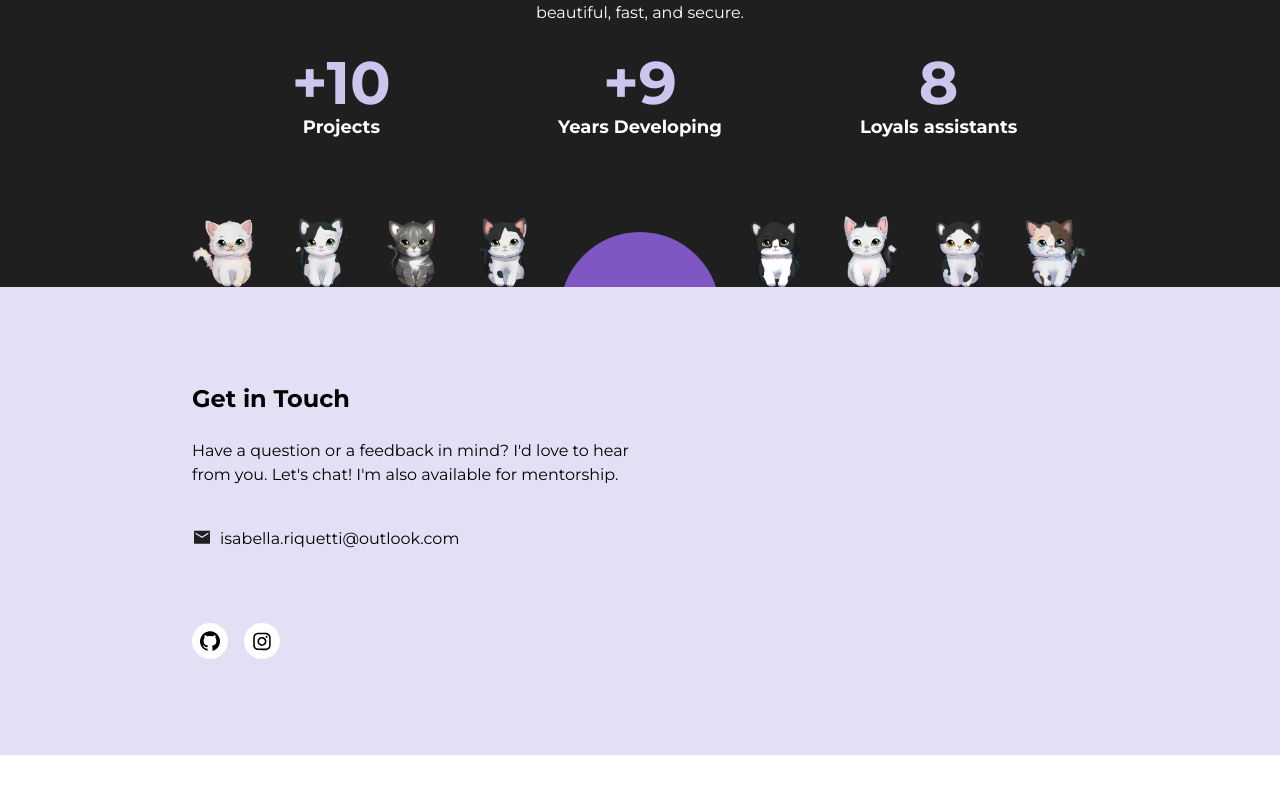
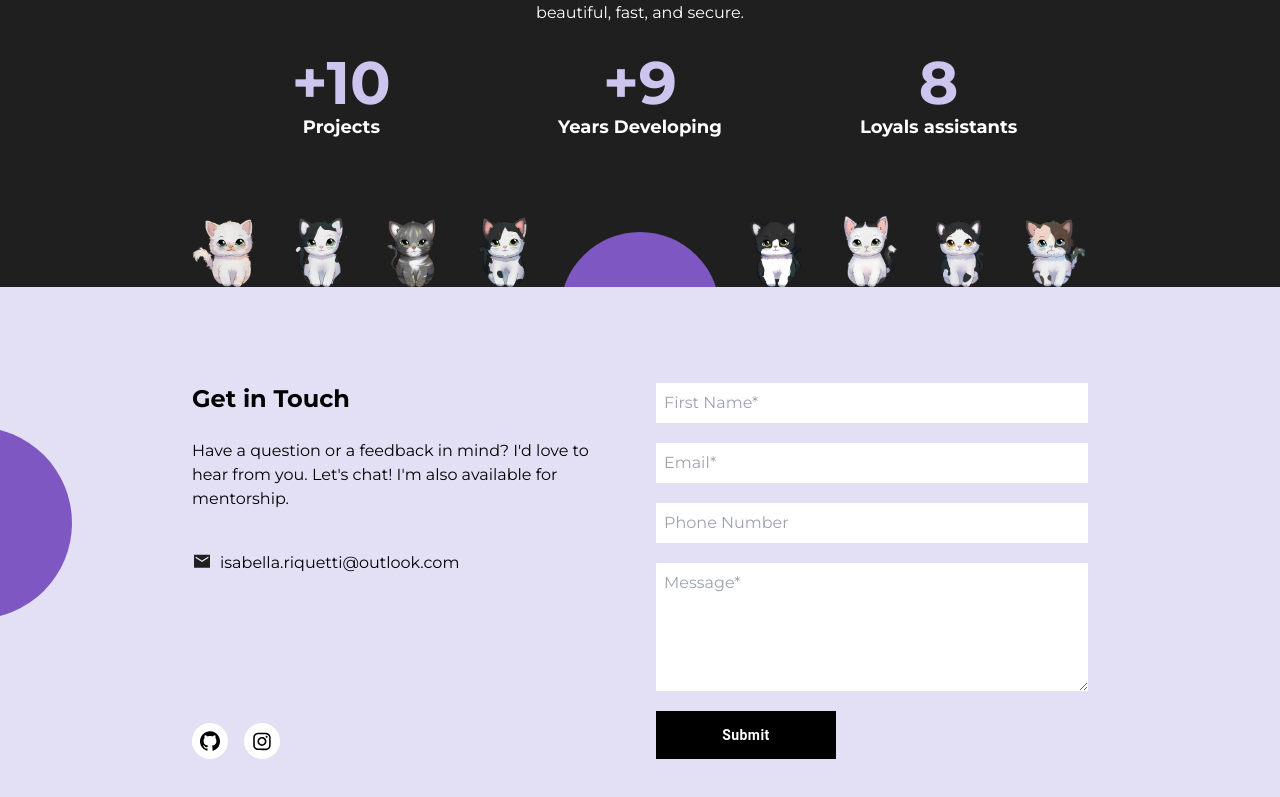
Before and after one commit to isabella-riquetti/my-isabella-riquetti, a React (Vite) app: page / in a window 1280 px wide. Shown: the part 999-1796 px from the top of the page. Before the commit the page ends 1754 px from the top, so only its background shows below. Built offline with nearby package versions, Linux system fonts and the light colour scheme.

Commit message:
Contact side

```diff
--- a/src/components/Contact/Contact.tsx
+++ b/src/components/Contact/Contact.tsx
@@ -1,20 +1,87 @@
 import EmailIcon from '@/assets/email.svg?react';
 import GithubIcon from '@/assets/github.svg?react';
 import InstagramIcon from '@/assets/instagram.svg?react';
+import { useForm, ValidationError } from '@formspree/react';
+import { Button } from '@mui/material';
 
 function Contact() {
+    const [state, handleSubmit] = useForm("mblredja");
+
     return (
-        <div className='relative bg-purple-200 z-10 default-spacing grid grid-cols-2 py-24'>
+        <div className='relative z-10 bg-purple-200 '>
+            <div className="absolute top-[140px] left-[-120px] z-20 w-48 h-48 bg-purple-600 rounded-full hidden lg:block"></div>
+            <div className='default-spacing grid grid-cols-2 py-24 gap-8'>
                 <div className='flex flex-col gap-6'>
                     <h1 className='text-2xl font-bold'>Get in Touch</h1>
                     <span>Have a question or a feedback in mind? I'd love to hear from you. Let's chat! I'm also available for mentorship.</span>
                     <div className='flex gap-2 mt-4'><EmailIcon className='h-5 w-5' /> <a target="_blank" href='emailto:isabella.riquetti@outlook.com'>isabella.riquetti@outlook.com</a></div>
-                <div className='mt-12 flex gap-4'>
+                    <div className='mt-auto flex gap-4'>
                         <div className='rounded-full bg-white p-2'><a target="_blank" href='https://github.com/isabella-riquetti'><GithubIcon className='h-5 w-5' /></a></div>
                         <div className='rounded-full bg-white p-2'><a target="_blank" href='https://instagram.com/riquettinha'><InstagramIcon className='h-5 w-5' /></a></div>
                     </div>
                 </div>
                 <div>
+                    <form onSubmit={handleSubmit} className='w-full flex flex-col gap-5'>
+                        <input
+                            placeholder='First Name*'
+                            id="firstName"
+                            type="firstName"
+                            name="firstName"
+                            required
+                            className='p-2'
+                        />
+                        <ValidationError
+                            prefix="First Email"
+                            field="firstName"
+                            errors={state.errors}
+                        />
+                        <input
+                            placeholder='Email*'
+                            id="email"
+                            type="email"
+                            name="email"
+                            required
+                            className='p-2'
+                        />
+                        <ValidationError
+                            prefix="Email"
+                            field="email"
+                            errors={state.errors}
+                            className='p-2'
+                        />
+                        <input
+                            placeholder='Phone Number'
+                            id="phoneNumber"
+                            type="phoneNumber"
+                            name="phoneNumber"
+                            className='p-2'
+                        />
+                        <ValidationError
+                            prefix="Phone Number"
+                            field="phoneNumber"
+                            errors={state.errors}
+                        />
+                        <textarea
+                            placeholder='Message*'
+                            id="message"
+                            name="message"
+                            required
+                            minLength={30}
+                            className='p-2 h-32'
+                        />
+                        <ValidationError
+                            prefix="Message"
+                            field="message"
+                            errors={state.errors}
+                        />
+                        <div className='flex flex-col md:flex-row items-center gap-3'>
+                            <Button type="submit" disabled={state.submitting || state.succeeded} className='bg-black-950 text-white disabled:opacity-20'>
+                                Submit
+                            </Button>
+                            {(state.submitting || state.succeeded) && <p className='text-purple-900 font-semibold'>Thanks for the contact, will get back ASAP.</p>}
+                        </div>
+                    </form>
+                </div>
             </div>
         </div>
     );
```
Lines whose indentation alone changed are shown as unchanged.
